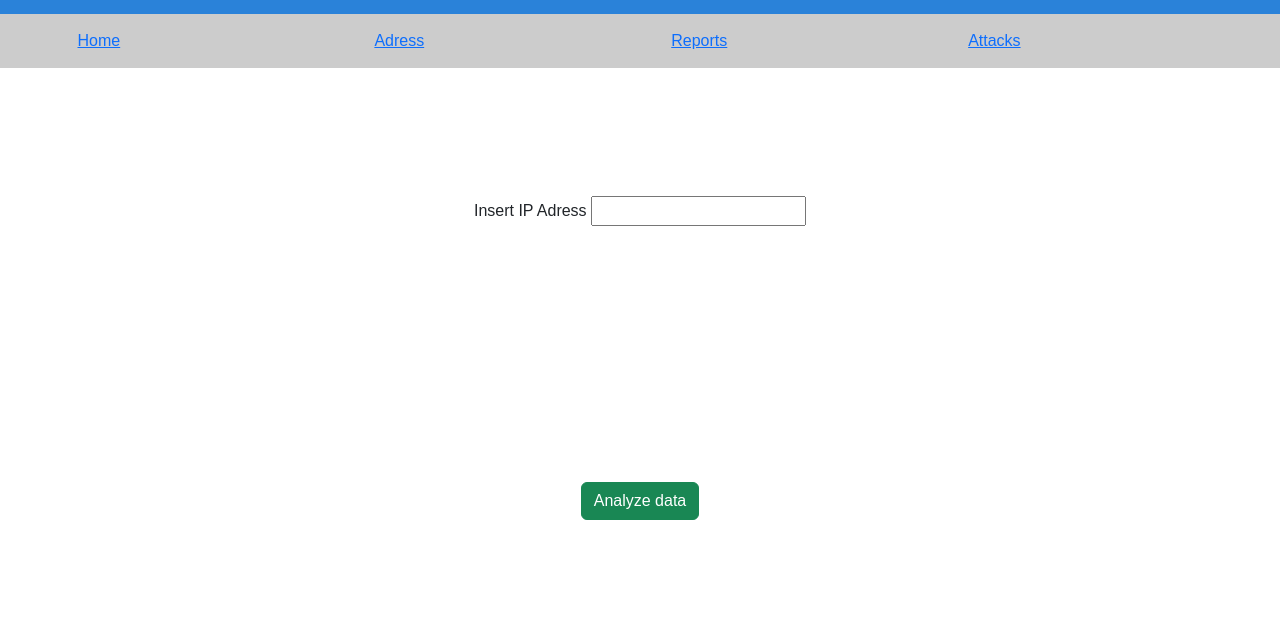
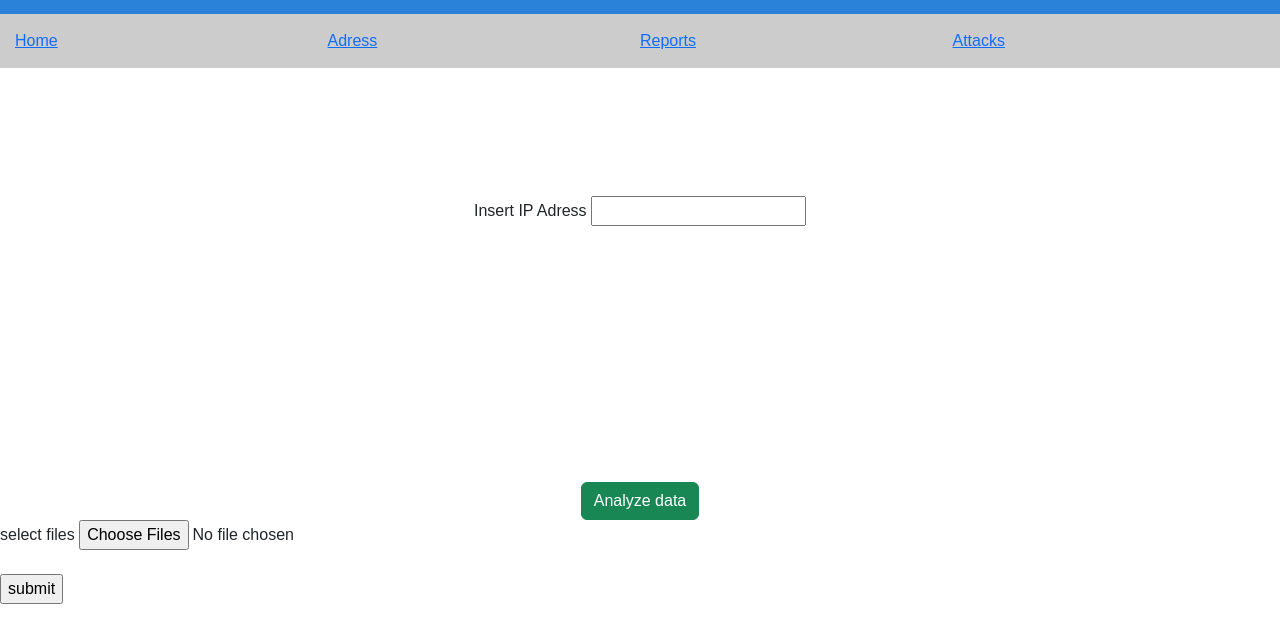
Before and after one commit to sampurnapandit/eagleeye, a plain HTML site: page index.html in a window 1280 px wide. Shown: the part 36-678 px from the top of the page. Drawn offline with nearby package versions, Linux system fonts and the light colour scheme.

Commit message:
Add files via upload

```diff
--- a/index.html
+++ b/index.html
@@ -21,12 +21,12 @@
     <span class="navbar-brand  h1">EAGLEEYE</span>
   </div>
   <div class="wrapper">
-    <a class="link-primary active home" href="#">Home</a>
+    <a class="link-primary active " href="#">Home</a>
 
-    <a class=" link-primary active add  " href="#">Adress</a>
+    <a class=" link-primary active   " href="#">Adress</a>
 
-    <a class="link-primary active rep" href="#">Reports</a>
-    <a class=" link-primary active att ">Attacks</a>
+    <a class="link-primary active "href="#">Reports</a>
+    <a class=" link-primary active ">Attacks</a>
   </div>
   </div>
   <div class="container">
@@ -36,6 +36,13 @@
     <button onclick="location.href ='/home.html';" type="button" class="btn btn-success close text-center"
       data-dismiss="alert">Analyze data</button>
   </div>
+  <div class="file">
+  <Form action ="home.html">
+    <Label for="myfile">select files</Label>
+    <input type="file" id="myfile" nme="myfile" multiple><br><br>
+    <input type="submit" value="submit"></form>
+  </Form>
+</div>
 </body>
 
 </html>
```
